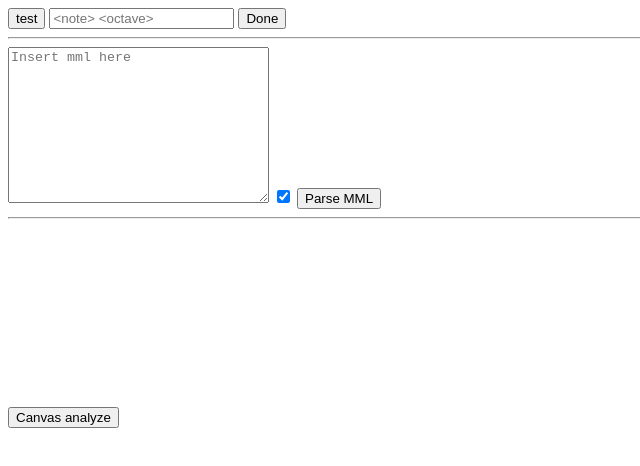
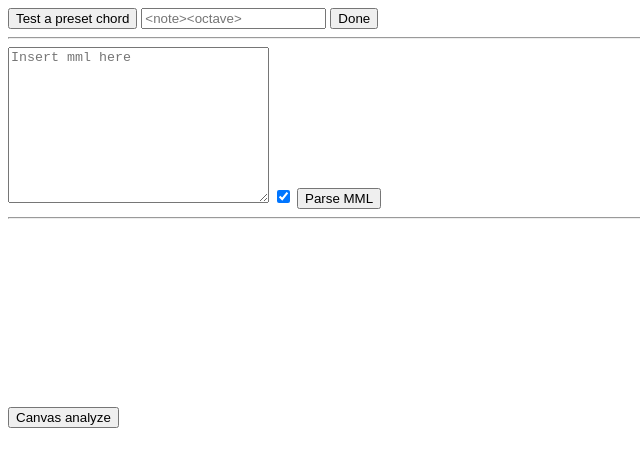
Before and after one commit to Catz1301/mmlJS, a plain HTML site: page index.html in a window 1280 px wide. Shown: the whole page, without its empty margins (0-640 px from the left). Drawn offline with Linux system fonts and the light colour scheme.

Commit message:
Looked through the code No functional changes made

```diff
--- a/Music.js
+++ b/Music.js
@@ -8,4 +8,6 @@ class Music {
 			}
 		}
 	}
+
+	// function
 }
--- a/index.html
+++ b/index.html
@@ -8,8 +8,8 @@
   </head>
 
   <body>
-    <button onclick="test()">test</button>
-    <input type="text" placeholder="&lt;note&gt; <octave>" id="noteIn" />
+    <button onclick="test()">Test a preset chord</button>
+    <input type="text" placeholder="<note><octave>" id="noteIn" />
     <button onclick="doStuff()">Done</button>
     <hr>
     <div class="mmlInputSection">
--- a/parser.js
+++ b/parser.js
@@ -1,7 +1,12 @@
 var frequencies = [];
 
+/* function preParseMML(mml) {
+
+	for (let i = 0; i < mml.length)
+} */
+
 function parseMML(mml) {
-
+	mml = preParseMML(mml);
 	let octave = 4;
 	for (let i = 0; i < mml.length; i++) {
 		console.log(mml[i]);
```
